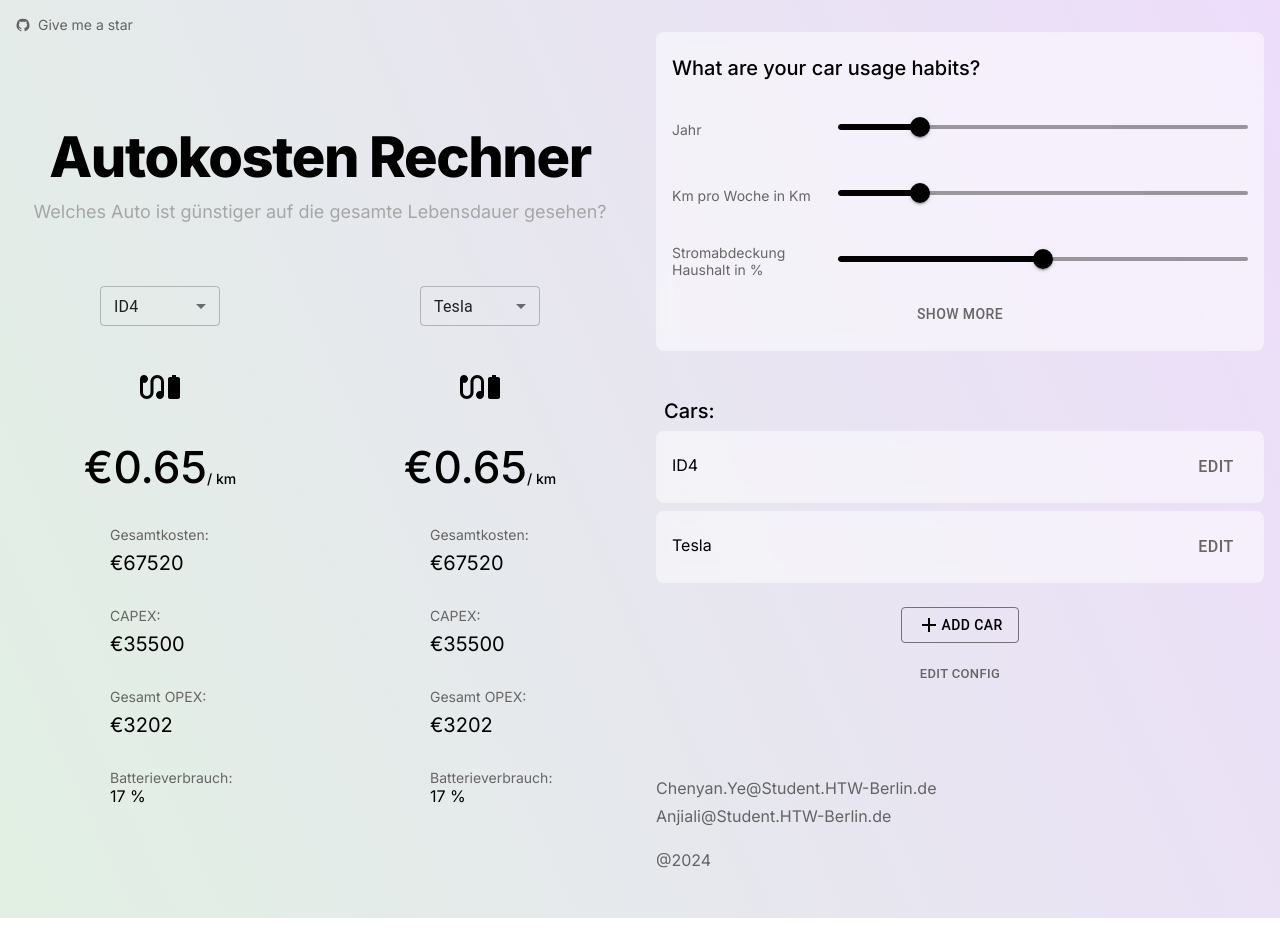
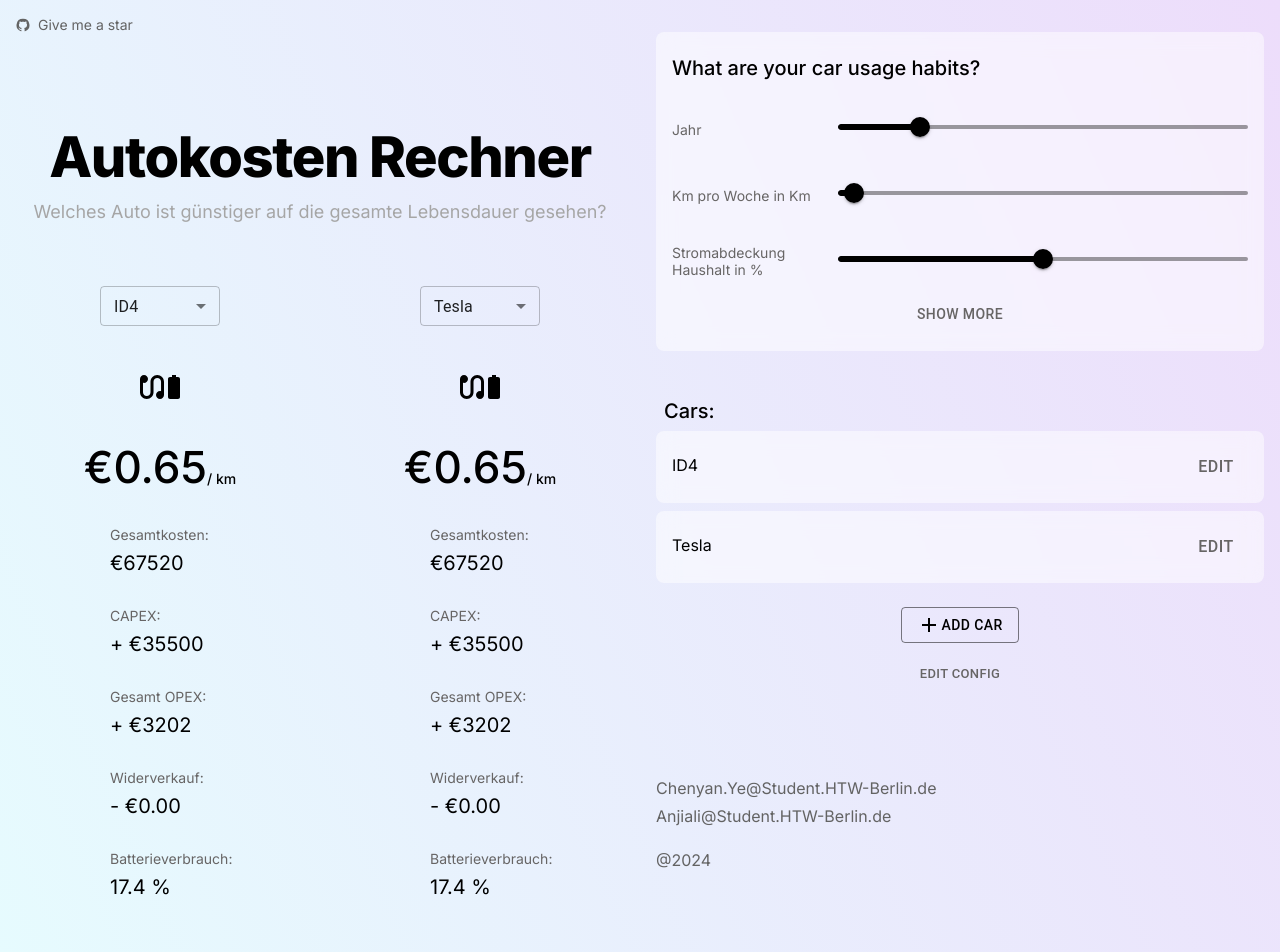
Before and after one commit to yechenyan/car-cost-calculate, a Next.js app: page /car-cost-calculate/ in a window 1280 px wide. Shown: the top 952 px of the page. Before the commit the page ends 918 px from the top, so only its background shows below. Built offline with nearby package versions, Linux system fonts and the light colour scheme.

Commit message:
update ui

```diff
--- a/app/Home/Cars/CarEdit.jsx
+++ b/app/Home/Cars/CarEdit.jsx
@@ -66,7 +66,7 @@
 
     <Title>Abfallentsorgung</Title>
     <MyTextFiled label = 'Wiederverkaufswert in €' {...getNumberInput('wiederverkaufswert', setCar, car)}/>
-    <MyTextFiled label = 'Laufleistung beim Wiederverkauf in €' {...getNumberInput('LaufleistungBeimWiederverkauf', setCar, car)}/>
+    <MyTextFiled label = 'Laufleistung beim Wiederverkauf in Km' {...getNumberInput('LaufleistungBeimWiederverkauf', setCar, car)}/>
 
 
     <Box sx= {{
--- a/app/Home/Demand/index.jsx
+++ b/app/Home/Demand/index.jsx
@@ -36,7 +36,7 @@
       <MyLabelField label = 'Km pro Woche in Km'>
         <Slider
           min = {0}
-          max = {1000}
+          max = {5000}
           step = {10}
           {...getSlideInput('kmProWoche',setDemandData, demandData)}
            />
--- a/app/Home/Display/CarDisplay.jsx
+++ b/app/Home/Display/CarDisplay.jsx
@@ -108,23 +108,29 @@
       }}>
         <Box sx = {textStyle} >
           <Box sx={spanTextStyle}>Gesamtkosten:</Box>
-          <Box  sx={span2TextStyle}> €{carCalculate.total}</Box>
+          <Box  sx={span2TextStyle}>€{carCalculate.total}</Box>
         </Box>
 
         <Box sx = {textStyle} >
           <Box sx={spanTextStyle}>CAPEX:</Box>
-          <Box  sx={span2TextStyle}> €{carCalculate.kosten}</Box>
+          <Box  sx={span2TextStyle}> + €{carCalculate.kosten}</Box>
         </Box>
 
         <Box sx = {textStyle} >
           <Box sx={spanTextStyle}>Gesamt OPEX:</Box>
-          <Box  sx={span2TextStyle}> €{carCalculate.OPEX}</Box>
+          <Box  sx={span2TextStyle}> + €{carCalculate.OPEX}</Box>
         </Box>
 
         <Box sx = {textStyle} >
-          <span style={spanTextStyle}>Batterieverbrauch:</span>
-          {carCalculate.batteryStatus * 100} %
+          <Box style={spanTextStyle}>Widerverkauf:</Box>
+          <Box  sx={span2TextStyle}>- €{carCalculate.widerverkauf}</Box>
         </Box>
+
+        <Box sx = {textStyle} >
+          <Box style={spanTextStyle}>Batterieverbrauch:</Box>
+          <Box  sx={span2TextStyle}>{carCalculate.batteryStatus} %</Box>
+        </Box>
+
       </Box>
 
     </Box>
--- a/app/Home/index.jsx
+++ b/app/Home/index.jsx
@@ -15,7 +15,7 @@
 
     <Box
       sx={{
-        background: "linear-gradient(66deg, #E1F0E3 0%, #edddfb 100%)",
+        background: "linear-gradient(66deg, #e6fbfe 0%, #edddfb 100%)",
         minHeight: '100vh',
         paddingBottom: 2,
         display: 'flex',
--- a/app/calculate/calculateBattery.js
+++ b/app/calculate/calculateBattery.js
@@ -4,12 +4,12 @@
   let costE = totalKm * data.stromabdeckung
   let batteryChargeCount = costE / data.Batteriekapazität
 
-  let batteryStatus = (batteryChargeCount / data.Batterieverluste).toFixed(2)
+  let batteryStatus = (batteryChargeCount / data.Batterieverluste)
 
   let batteryCost = Math.floor(batteryStatus) * data.Batteriepreis
 
   return {
-    batteryStatus,
+    batteryStatus: batteryStatus,
     batteryCost
   }
 
--- a/app/calculate/calculateCost.js
+++ b/app/calculate/calculateCost.js
@@ -1,24 +1,10 @@
-import { getPresentValue } from "./utils.js";
 
 const calculateCost = (data) => {
 
   let cost =
     data.fahrzeugpreis + data.steuern + data.KFZZeichen + data.subventionen;
 
-
-
-  let totalKm = (data.kmProWoche * 365) / 7 * data.jahr
-  let pricePerKm = (data.fahrzeugpreis - data.wiederverkaufswert) / data.LaufleistungBeimWiederverkauf
-
-  let usedPrice = data.fahrzeugpreis - totalKm * pricePerKm
-
-  const wiederverkaufswertPV = usedPrice > 0 ?getPresentValue(
-    usedPrice,
-    data.zinsrate,
-    data.jahr,
-  ) : 0
-
-  return cost - wiederverkaufswertPV;
+  return cost;
 };
 
 export default calculateCost;
--- /dev/null
+++ b/app/calculate/calculateWiderverkauf.js
@@ -0,0 +1,21 @@
+import { getPresentValue } from "./utils.js";
+
+
+const calculateWiderverkauf = (data) => {
+  let totalKm = (data.kmProWoche * 365) / 7 * data.jahr
+  let pricePerKm = (data.fahrzeugpreis - data.wiederverkaufswert) / data.LaufleistungBeimWiederverkauf
+
+  let usedPrice = data.fahrzeugpreis - totalKm * pricePerKm
+
+  console.log(1111, usedPrice)
+
+  const wiederverkaufswertPV = usedPrice > 0 ?getPresentValue(
+    usedPrice,
+    data.zinsrate,
+    data.jahr,
+  ) : 0
+
+  return wiederverkaufswertPV
+}
+
+export default calculateWiderverkauf
--- a/app/calculate/index.js
+++ b/app/calculate/index.js
@@ -1,15 +1,17 @@
 import calculateCost from "./calculateCost";
 import calculateOPEX from "./calculateOPEX";
 import calculateBattery from "./calculateBattery"
+import calculateWiderverkauf from "./calculateWiderverkauf"
 
 const calculate = (data) => {
   const kosten = calculateCost(data);
   let OPEX = calculateOPEX(data);
   const battery = calculateBattery(data)
+  const widerverkauf = calculateWiderverkauf(data)
 
   OPEX = OPEX + battery.batteryCost
 
-  const total = kosten + OPEX;
+  const total = kosten + OPEX - widerverkauf;
   const totalKm = ((data.kmProWoche * 365) / 7) * data.jahr;
   const per = total / totalKm;
   const perOPEX = OPEX / data.jahr;
@@ -28,7 +30,8 @@
     OPEX: perOPEX.toFixed(0),
     per: per.toFixed(2),
     perOPEX: perOPEX.toFixed(2),
-    batteryStatus: battery.batteryStatus,
+    batteryStatus: (battery?.batteryStatus * 100).toFixed(1),
+    widerverkauf: widerverkauf.toFixed(2),
     type
   };
 };
```
